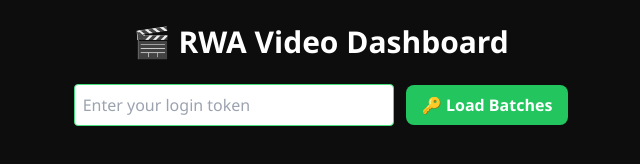
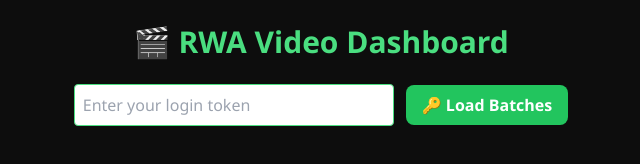
Before and after one commit to Passsmpaas/RwaVideoPlayer, a website: page RwaVideoPlayer/test.html in a window 1280 px wide. Shown: the whole page, without its empty margins (319-959 px from the left). Drawn offline with nearby package versions, Linux system fonts and the light colour scheme.

Commit message:
Update test.html

```diff
--- a/RwaVideoPlayer/test.html
+++ b/RwaVideoPlayer/test.html
@@ -17,14 +17,14 @@
 </head>
 <body class="flex flex-col items-center justify-start min-h-screen p-6">
 
-  <h1 class="text-3xl font-bold mb-6">🎬 RWA Video Dashboard</h1>
+  <h1 class="text-3xl font-bold mb-6 text-green-400">🎬 RWA Video Dashboard</h1>
 
   <!-- Step 1: Enter Token -->
-  <div id="loginSection" class="mb-6">
+  <div id="loginSection" class="mb-6 flex flex-col sm:flex-row items-center gap-3">
     <input id="tokenInput" type="text" placeholder="Enter your login token"
-           class="p-2 w-80 rounded border border-green-400 text-black">
+           class="p-2 w-80 rounded border border-green-400 text-black focus:ring-2 focus:ring-green-500 outline-none">
     <button id="loadBatches"
-            class="ml-2 bg-green-500 hover:bg-green-600 px-4 py-2 rounded-lg font-semibold">
+            class="bg-green-500 hover:bg-green-600 px-4 py-2 rounded-lg font-semibold transition">
       🔑 Load Batches
     </button>
   </div>
@@ -78,7 +78,7 @@
         batchSection.classList.remove("hidden");
         data.batches.forEach(batch => {
           const li = document.createElement("li");
-          li.className = "p-4 bg-gray-800 rounded-lg cursor-pointer hover:bg-green-600";
+          li.className = "p-4 bg-gray-800 rounded-lg cursor-pointer hover:bg-green-600 transition";
           li.innerText = batch.name;
           li.onclick = () => playVideo(batch.streamUrl);
           batchList.appendChild(li);
@@ -107,4 +107,4 @@
   </script>
 
 </body>
-    </html>
+</html>
```
